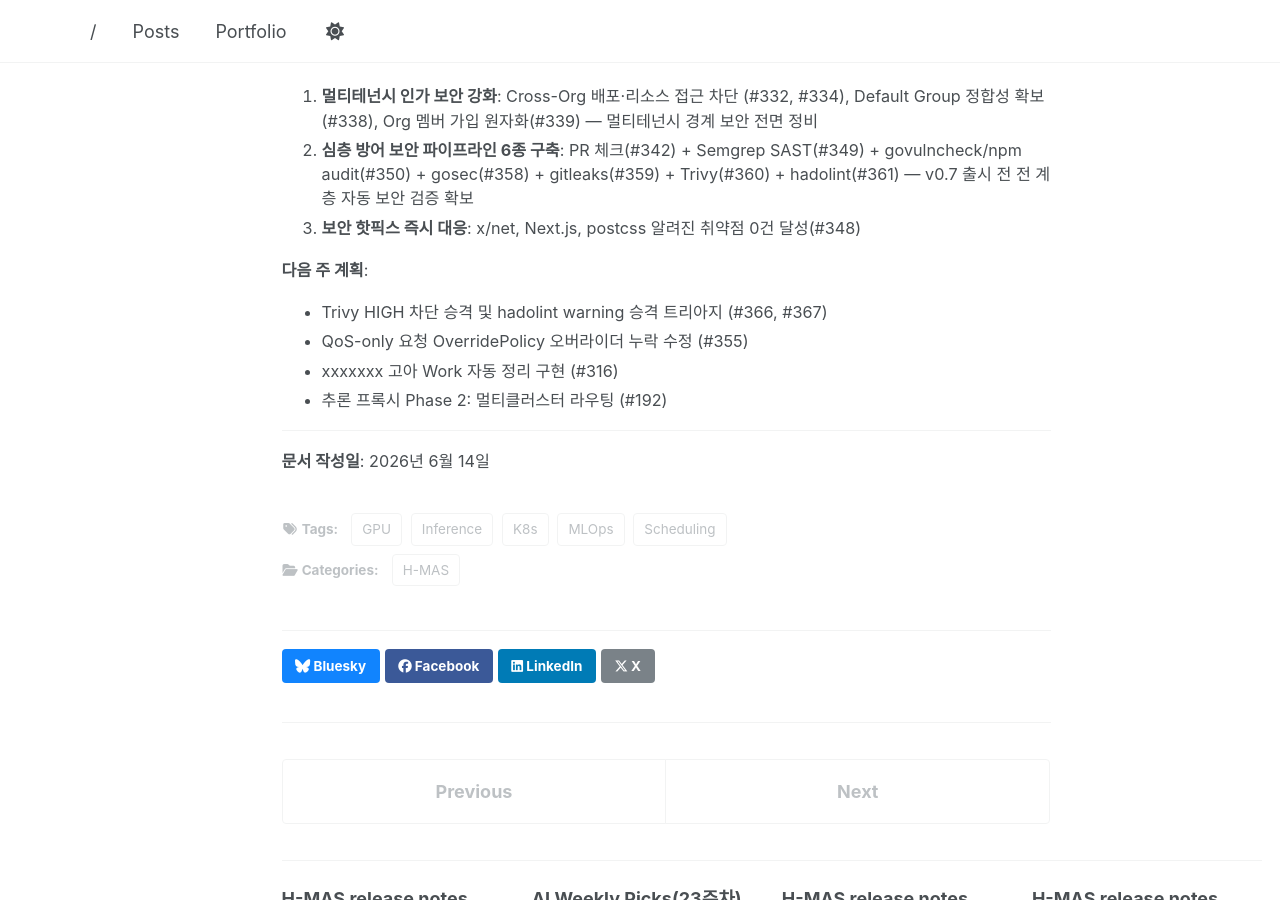
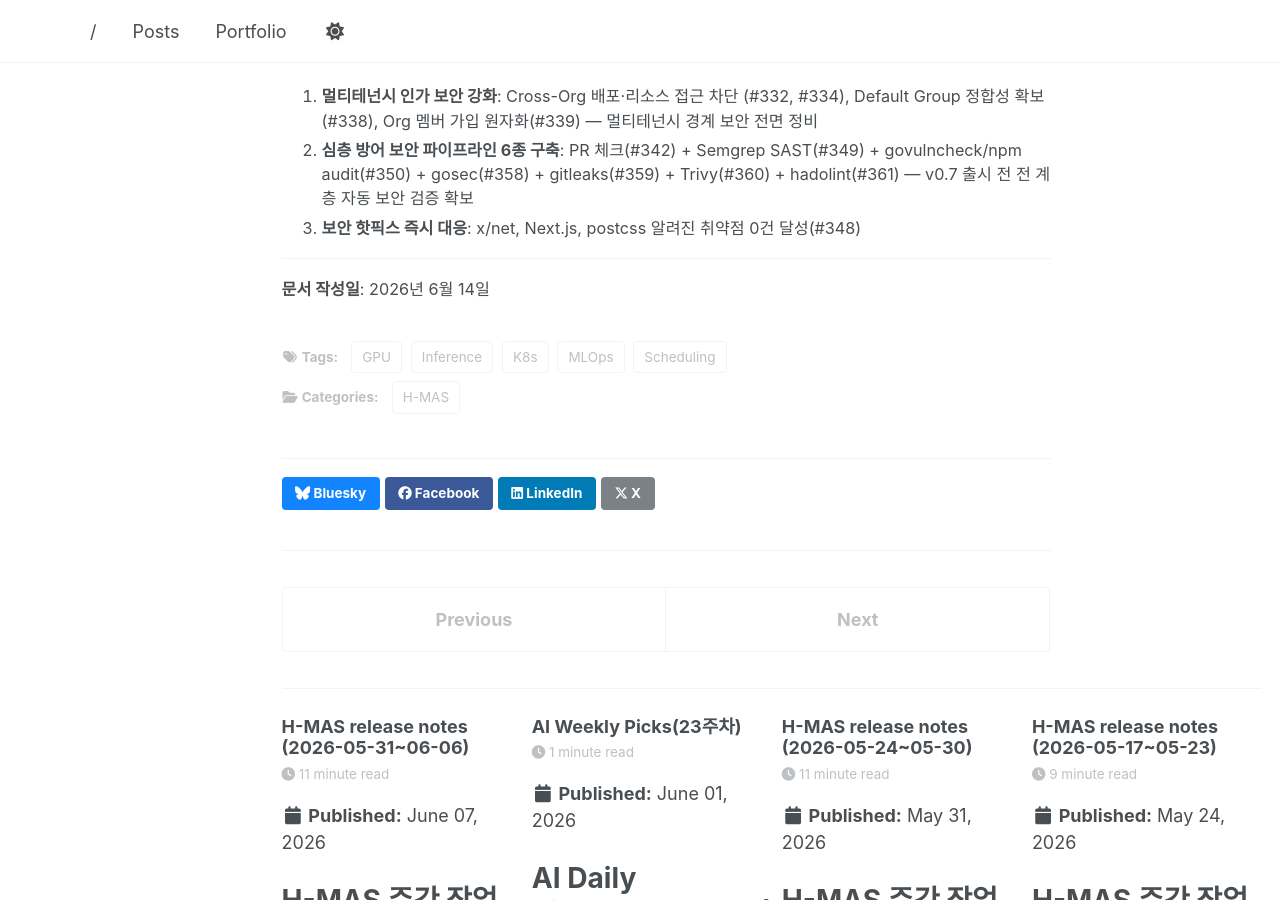
Before and after one commit to parameterfreak/parameterfreak.github.io, a Jekyll site: the page built from _posts/2026-06-14-h-mas-weekly-release-notes.md, in a window 1280 px wide and 900 px high, scrolled down 6849 px. Built offline with Jekyll 4.4.1, drawn with Linux system fonts in a browser that asks for light colours; a script that is not in the unit is left out.

Commit message:
Remove next week plan section from June 14 weekly release notes

```diff
--- a/_posts/2026-06-14-h-mas-weekly-release-notes.md
+++ b/_posts/2026-06-14-h-mas-weekly-release-notes.md
@@ -308,12 +308,6 @@ tags:
 2. **심층 방어 보안 파이프라인 6종 구축**: PR 체크(#342) + Semgrep SAST(#349) + govulncheck/npm audit(#350) + gosec(#358) + gitleaks(#359) + Trivy(#360) + hadolint(#361) — v0.7 출시 전 전 계층 자동 보안 검증 확보
 3. **보안 핫픽스 즉시 대응**: x/net, Next.js, postcss 알려진 취약점 0건 달성(#348)
 
-**다음 주 계획**:
-- Trivy HIGH 차단 승격 및 hadolint warning 승격 트리아지 (#366, #367)
-- QoS-only 요청 OverridePolicy 오버라이더 누락 수정 (#355)
-- xxxxxxx 고아 Work 자동 정리 구현 (#316)
-- 추론 프록시 Phase 2: 멀티클러스터 라우팅 (#192)
-
 ---
 
 **문서 작성일**: 2026년 6월 14일
```
